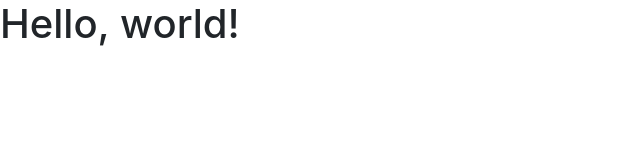
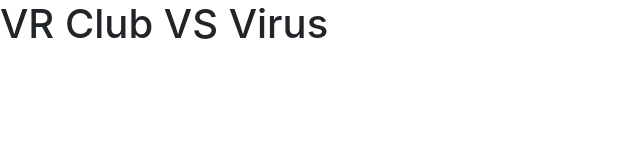
Before and after one commit to VrClubVsVirus/readme.md, a plain HTML site: page index.html in a window 1280 px wide. Shown: the whole page, without its empty margins (0-640 px from the left). Drawn offline with nearby package versions, Linux system fonts and the light colour scheme.

Commit message:
Update index.html

```diff
--- a/index.html
+++ b/index.html
@@ -8,10 +8,10 @@
     <!-- Bootstrap CSS -->
     <link rel="stylesheet" href="https://stackpath.bootstrapcdn.com/bootstrap/4.4.1/css/bootstrap.min.css" integrity="sha384-Vkoo8x4CGsO3+Hhxv8T/Q5PaXtkKtu6ug5TOeNV6gBiFeWPGFN9MuhOf23Q9Ifjh" crossorigin="anonymous">
 
-    <title>Hello, world!</title>
+    <title>VR Club VS Virus</title>
   </head>
   <body>
-    <h1>Hello, world!</h1>
+    <h1>VR Club VS Virus</h1>
 
     <!-- Optional JavaScript -->
     <!-- jQuery first, then Popper.js, then Bootstrap JS -->
```
